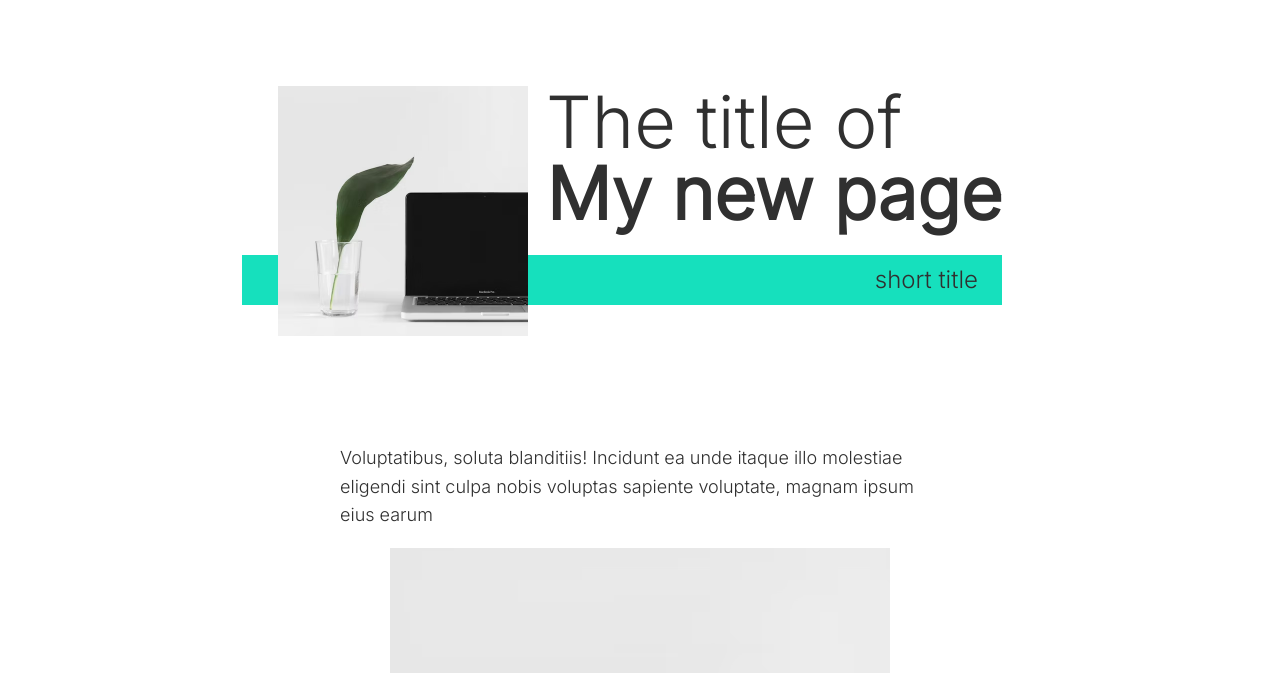
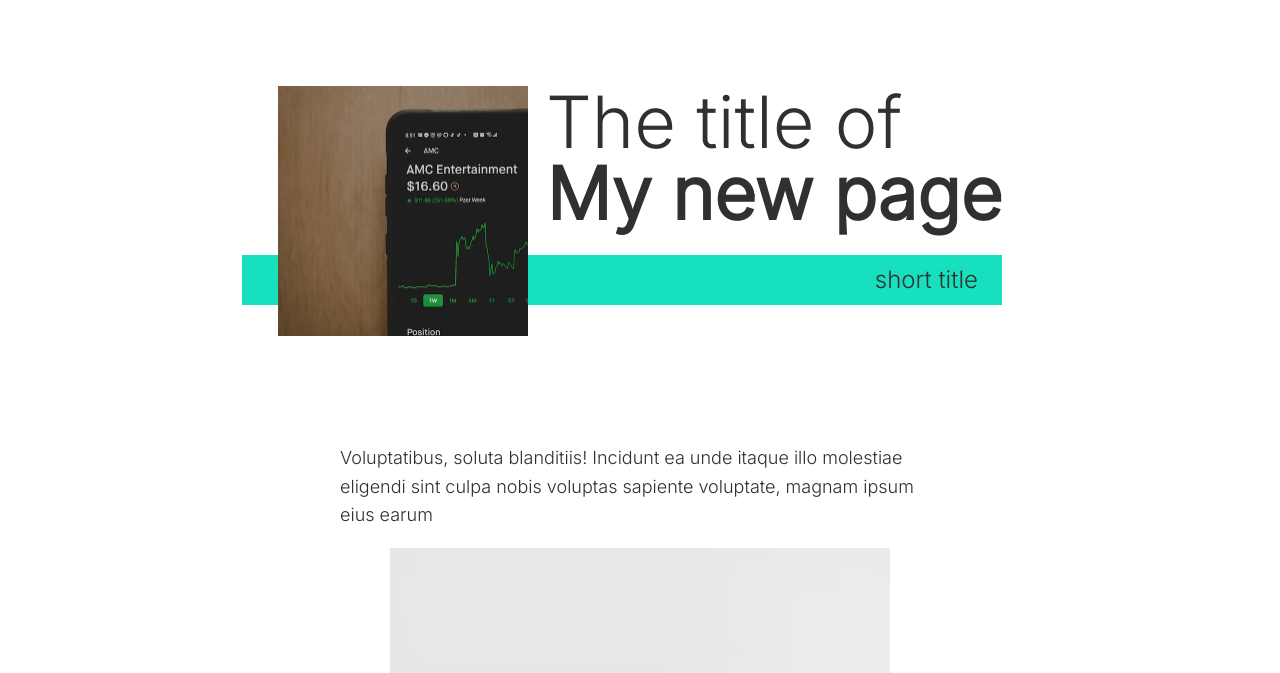
Before and after one commit to alisherfez32/portfolio-alisher.a, a plain HTML site: page portfolio-item.html in a window 1280 px wide. Shown: the part 127-800 px from the top of the page. Drawn offline with Linux system fonts and the light colour scheme.

Commit message:
changed photo

```diff
--- a/portfolio-item.html
+++ b/portfolio-item.html
@@ -44,7 +44,7 @@
         <p class="section__subtitle section__subtitle--intro">
             short title
         </p>
-        <img class="intro__img" src="./Images/5.avif" alt="random">
+        <img class="intro__img" src="./Images/6.avif" alt="random">
     </section>
 
     <div class="portfolio-item-individual">
```
